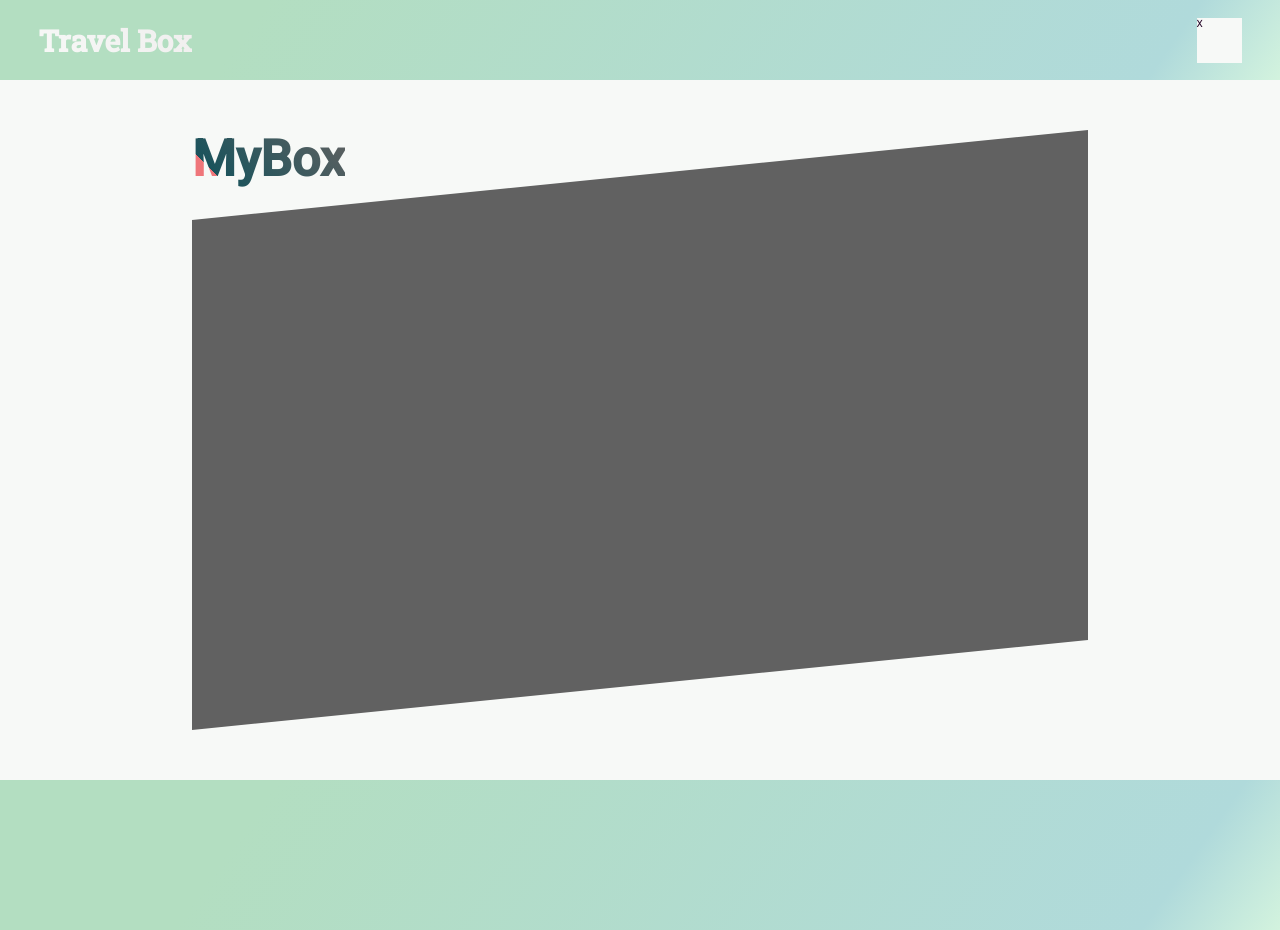
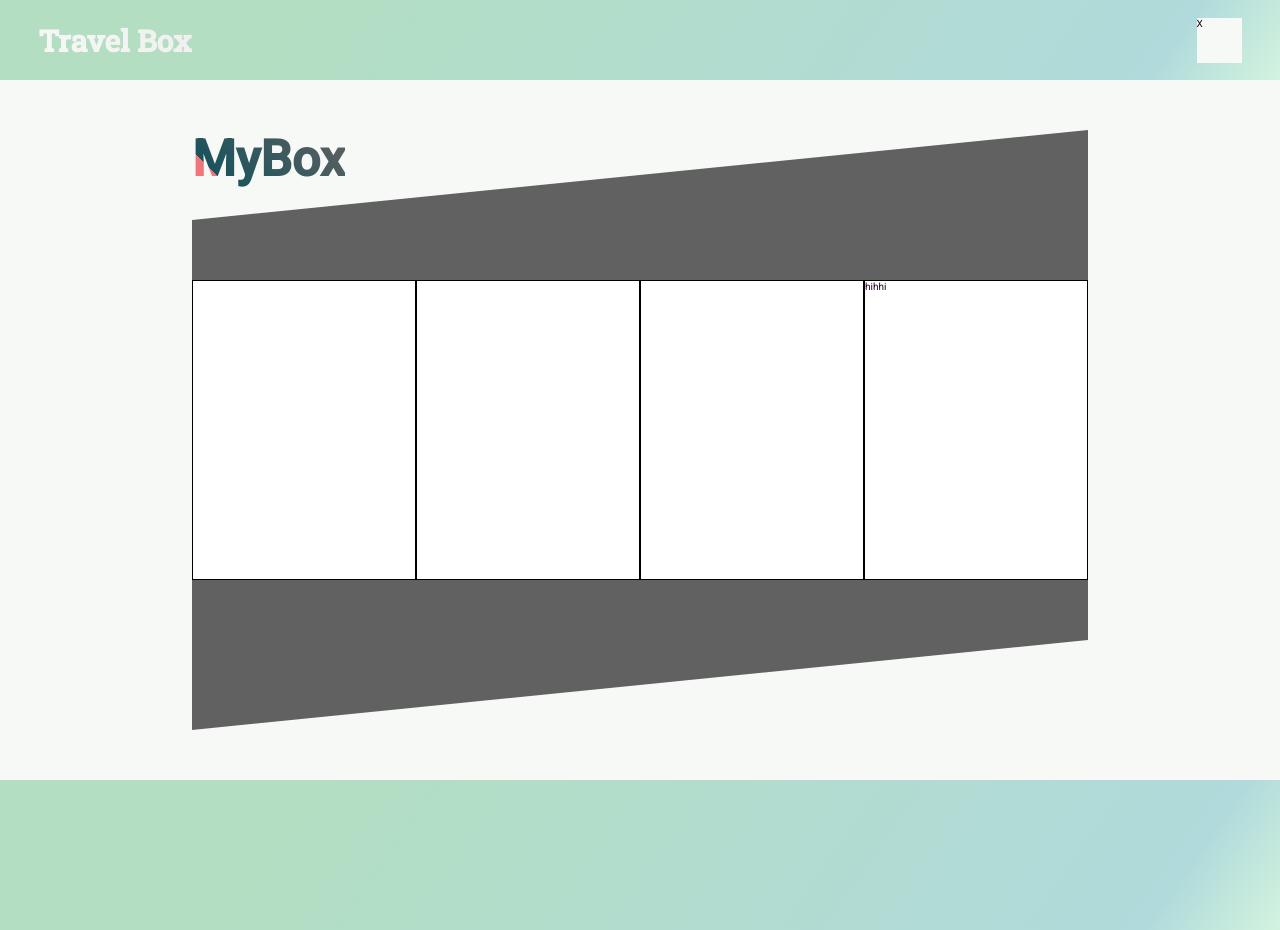
Before and after one commit to smilelk4/TravelBox_frontend, a React (Create React App) app in the folder frontend/: page / in a window 1280 px wide. Built offline with nearby package versions, Linux system fonts and the light colour scheme.

Commit message:
Implement cards on main profile

```diff
--- a/frontend/package.json
+++ b/frontend/package.json
@@ -3,6 +3,8 @@
   "version": "0.1.0",
   "private": true,
   "dependencies": {
+    "@material-ui/core": "^4.11.0",
+    "@material-ui/icons": "^4.9.1",
     "@testing-library/jest-dom": "^4.2.4",
     "@testing-library/react": "^9.5.0",
     "@testing-library/user-event": "^7.2.1",
--- a/frontend/src/components/Main.jsx
+++ b/frontend/src/components/Main.jsx
@@ -5,7 +5,12 @@ const Main = () => {
   return (
     <main className='main'>
       <PageTitle title='MyBox' />
-      <div className='main__content'></div>
+      <div className='main__content'>
+        <div></div>
+        <div></div>
+        <div></div>
+      <p>hihhi</p>
+      </div>
     </main>
   );
 }
--- a/frontend/src/styles/components/_main.scss
+++ b/frontend/src/styles/components/_main.scss
@@ -1,11 +1,21 @@
 .main {
   width: 70vw;
   height: 100%;
-  font-size: 20rem;
+  // font-size: 20rem;
 
   &__content {
     background-color: $color-font-grey2;
     height: 100%;
+    display: flex;
+    justify-content: space-evenly;
+    align-items: center;
+
+    & > * {
+      width: 25rem;
+      height: 30rem;
+      background-color: #fff;
+      border: 1px solid black;
+    }
 
     @include section-diagonal;
   }
```
Also changed, not shown: 1 other file (tests, documents, lock files or other folders).
